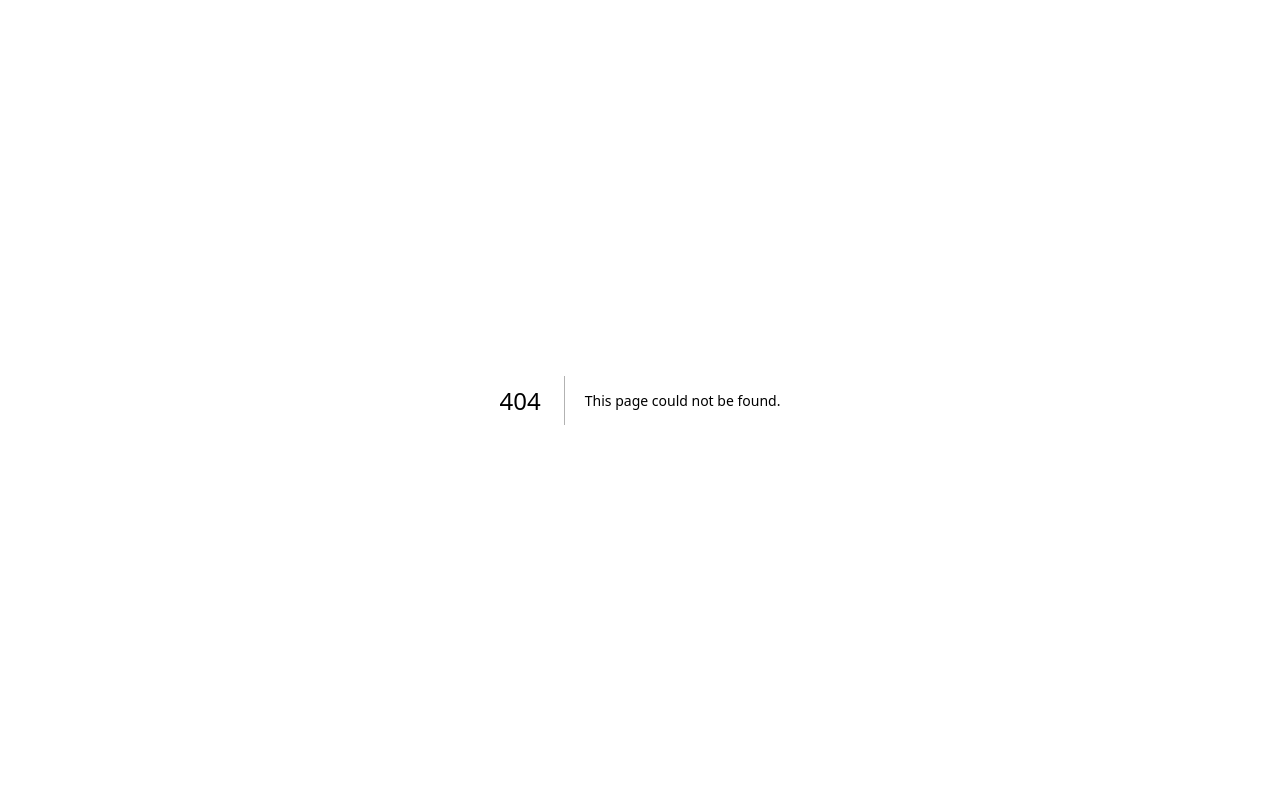
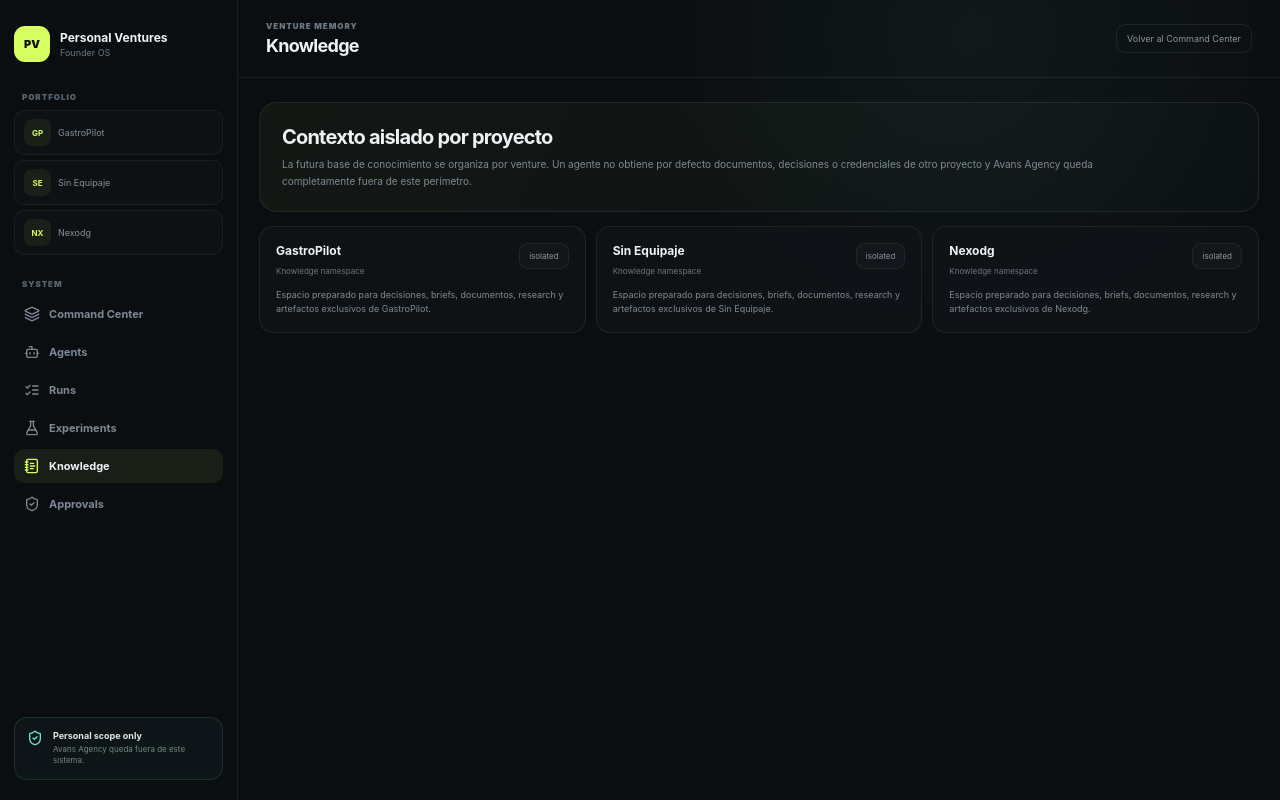
Before and after one commit to devdamig-dev/Personal-ventures-os, a Next.js app: page /knowledge in a window 1280 px wide. Before the commit this address had no page. Built offline with nearby package versions, Linux system fonts and the light colour scheme.

Commit message:
feat(ui): add app/knowledge/page.tsx

```diff
--- /dev/null
+++ b/app/knowledge/page.tsx
@@ -0,0 +1,35 @@
+import { SystemShell } from "@/app/components/system-shell";
+import styles from "@/app/components/system-shell.module.css";
+import { ventures } from "@/lib/ventures";
+
+export default function KnowledgePage() {
+  return (
+    <SystemShell active="knowledge" eyebrow="VENTURE MEMORY" title="Knowledge">
+      <section className={styles.hero}>
+        <h2>Contexto aislado por proyecto</h2>
+        <p>
+          La futura base de conocimiento se organiza por venture. Un agente no obtiene por
+          defecto documentos, decisiones o credenciales de otro proyecto y Avans Agency queda
+          completamente fuera de este perímetro.
+        </p>
+      </section>
+      <div className={styles.grid} style={{ marginTop: 14 }}>
+        {ventures.map((venture) => (
+          <article className={styles.card} key={venture.slug}>
+            <div className={styles.cardTop}>
+              <div>
+                <h3>{venture.name}</h3>
+                <small>Knowledge namespace</small>
+              </div>
+              <span className={styles.pill}>isolated</span>
+            </div>
+            <p>
+              Espacio preparado para decisiones, briefs, documentos, research y artefactos
+              exclusivos de {venture.name}.
+            </p>
+          </article>
+        ))}
+      </div>
+    </SystemShell>
+  );
+}
```
